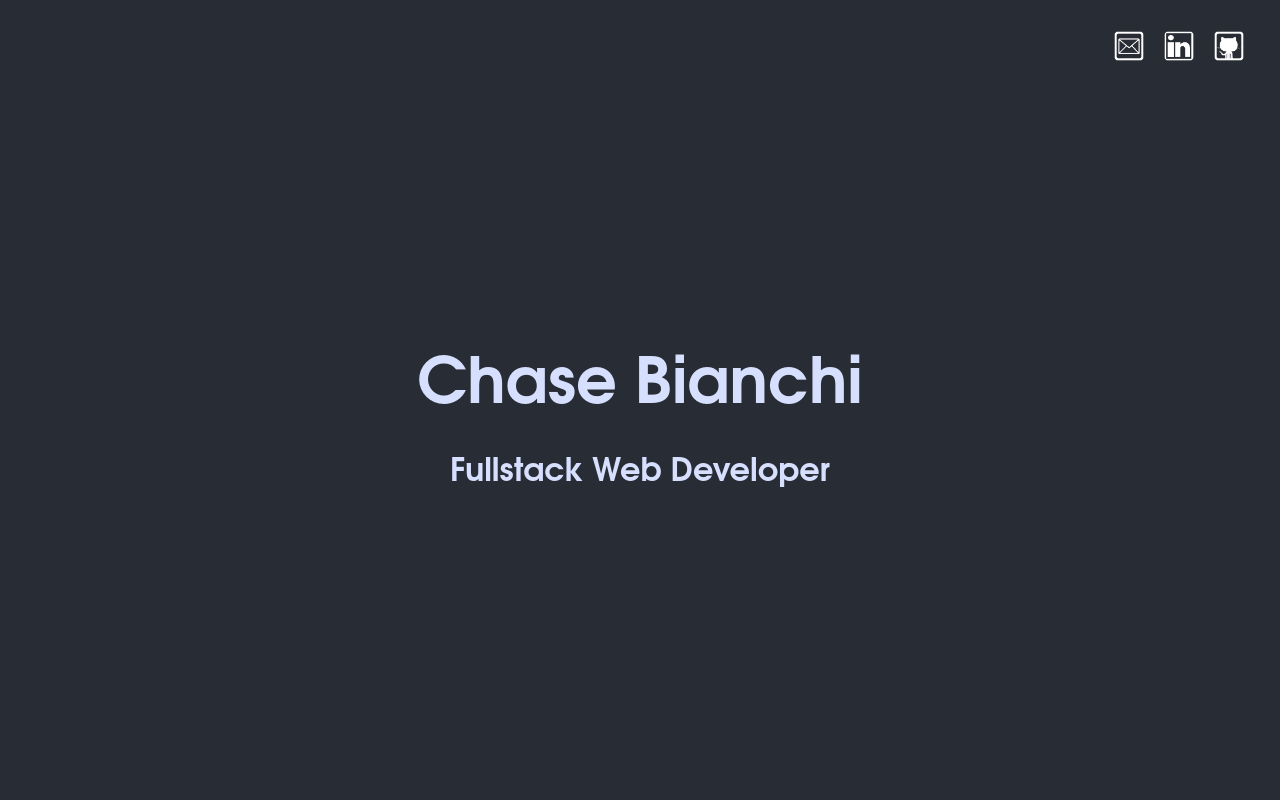
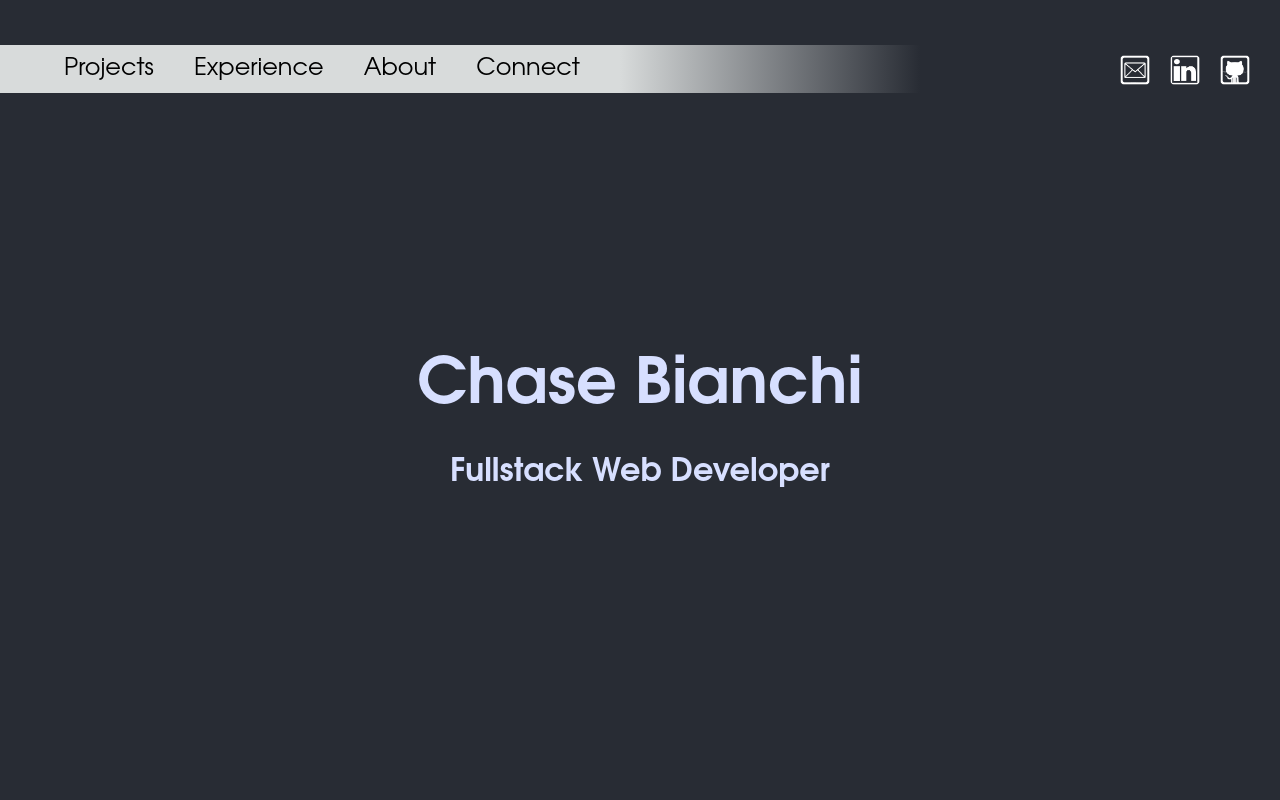
Before and after one commit to ChaseBianchi/portfolio2022, a React (Create React App) app: page / in a window 1280 px wide. Shown: the top 800 px of the page. Built offline with nearby package versions, Linux system fonts and the light colour scheme.

Commit message:
NavDesktop feature
Navbar for desktop added.  Media queries hide/show either NavMobile or NavDesktop.

```diff
--- a/src/App.scss
+++ b/src/App.scss
@@ -57,7 +57,7 @@ h1 {
   width: 150px;
   height: 295px;
   // border: 1px solid white;
-  display: flex;
+  display: none;
   flex-flow: column nowrap;
   position: fixed;
   top: 0;
@@ -141,13 +141,13 @@ h1 {
 }
 .landingBar{
   position: absolute;
-  top: 2vw;
-  right: 2vw;
+  top: 50px;
+  right: 20px;
   display: flex;
   flex-flow: row wrap;
   align-items: center;
   justify-content: flex-end;
-  width: 50%;
+  // width: 50%;
   // border: 1px solid white;
 }
 .linkedinLogo{
@@ -170,7 +170,73 @@ h1 {
   transition: background-color .2s ease;
 
 }
+// DESKTOP NAVBAR
+.navDesktopWrapper{
+  display: flex;
+  position: absolute;
+  top: 45px;
+  left: 0px;
+}
+.gradient{
+  position: absolute;
+  top: 45px;
+  left: 620px;
+  width: 300px;
+  height: 48px;
+  background-image: linear-gradient(to right, #D8DBDB, #282C34);
 
+}
+.navDesktopContainer{
+  // border: 1px solid green;
+  width: 600px;
+  display: flex;
+  justify-content: flex-end;
+  flex-flow: row nowrap;
+  // height: 80px;
+  // margin-right: 160px;
+  background-color: #d8dbdb;
+  padding-right: 40px;
+}
+.desktop{
+  // border: 1px double gray;
+  display: flex;
+  flex-flow: row nowrap;
+  justify-content: center;
+  align-items: center;
+  padding: 0 20px;
+  // margin-right: 20px;
+  // border-radius: 5px;
+  color: black;
+  // background-color: blue;
+  transition: background-color .4s;
+
+}
+.navDesktopContainer :hover{
+  background-color: #ffffff49;
+}
+.hover-underline-animation {
+  display: inline-block;
+  position: relative;
+  color: #000000;
+}
+
+.hover-underline-animation:after {
+  content: '';
+  position: absolute;
+  width: 100%;
+  transform: scaleX(0);
+  height: 3px;
+  bottom: 0px;
+  left: 0%;
+  background-color: #396ed6;
+  transform-origin: bottom right;
+  transition: transform 0.25s ease-out;
+}
+
+.hover-underline-animation:hover:after {
+  transform: scaleX(1);
+  transform-origin: bottom left;
+}
 #projects {
   display: flex;
   flex-flow: column nowrap;
@@ -653,6 +719,21 @@ $peakopacity: 0.7;
     color: black
   }
 }
+@media screen and (max-width: 1026px) {
+  .navMobileContainer{
+    display: flex;
+  }
+  .navDesktopWrapper{
+    display: none;
+  }
+  .gradient{
+    display: none;
+  }
+  .landingBar{
+    top: 2vw;
+    right: 2vw;
+  }
+}
 
 @media screen and (max-width: 768px) {
   .bm-burger-button {
@@ -678,9 +759,7 @@ $peakopacity: 0.7;
   h1 {
     font-size: 3rem;
   }
-  .projectTileContainer{
-    // min-width: 99%;
-  }
+
   .projectContainer{
     margin-left: 35px;
   }
--- a/src/Components/Landing.js
+++ b/src/Components/Landing.js
@@ -6,7 +6,7 @@ function Landing() {
 
   return (
     <div id='landing' className="comp-wrapper">
-      {/* <NavDesktop className='NavDesktop' /> */}
+      <NavDesktop />
       <NavMobile/>
       <div className="landingBar">
         {/* <div className='emailWrapper navHover'>
--- a/src/Components/NavDesktop.js
+++ b/src/Components/NavDesktop.js
@@ -2,7 +2,19 @@ import React from 'react'
 
 function NavDesktop() {
   return (
-    <div>NavDesktop</div>
+    <div>
+      <div className="navDesktopWrapper">
+        <div className='navDesktopContainer'>
+          {/* <a  href="#landing"><p className="menuItem desktop hover-underline-animation">Home</p></a> */}
+          <a  href="#projects"><p className="menuItem desktop hover-underline-animation">Projects</p></a>
+          <a  href="#experience"><p className="menuItem desktop hover-underline-animation">Experience</p></a>
+          <a  href="#about"><p className="menuItem desktop hover-underline-animation">About</p></a>
+          <a  href="#connect"><p className="menuItem desktop hover-underline-animation">Connect</p></a>
+        </div>
+      </div>
+      <div className="gradient"/>
+    </div>
+
   )
 }
 
```
